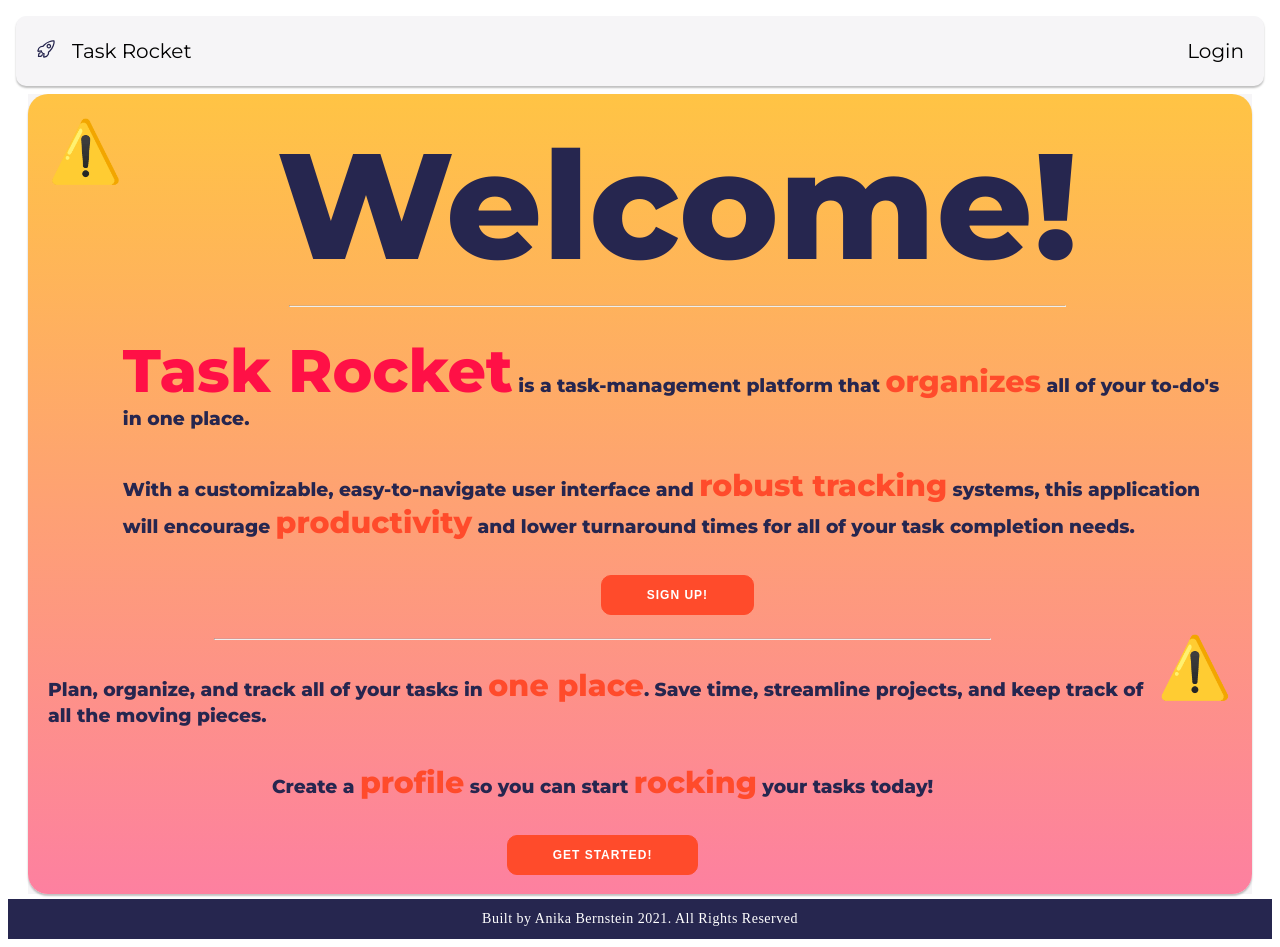
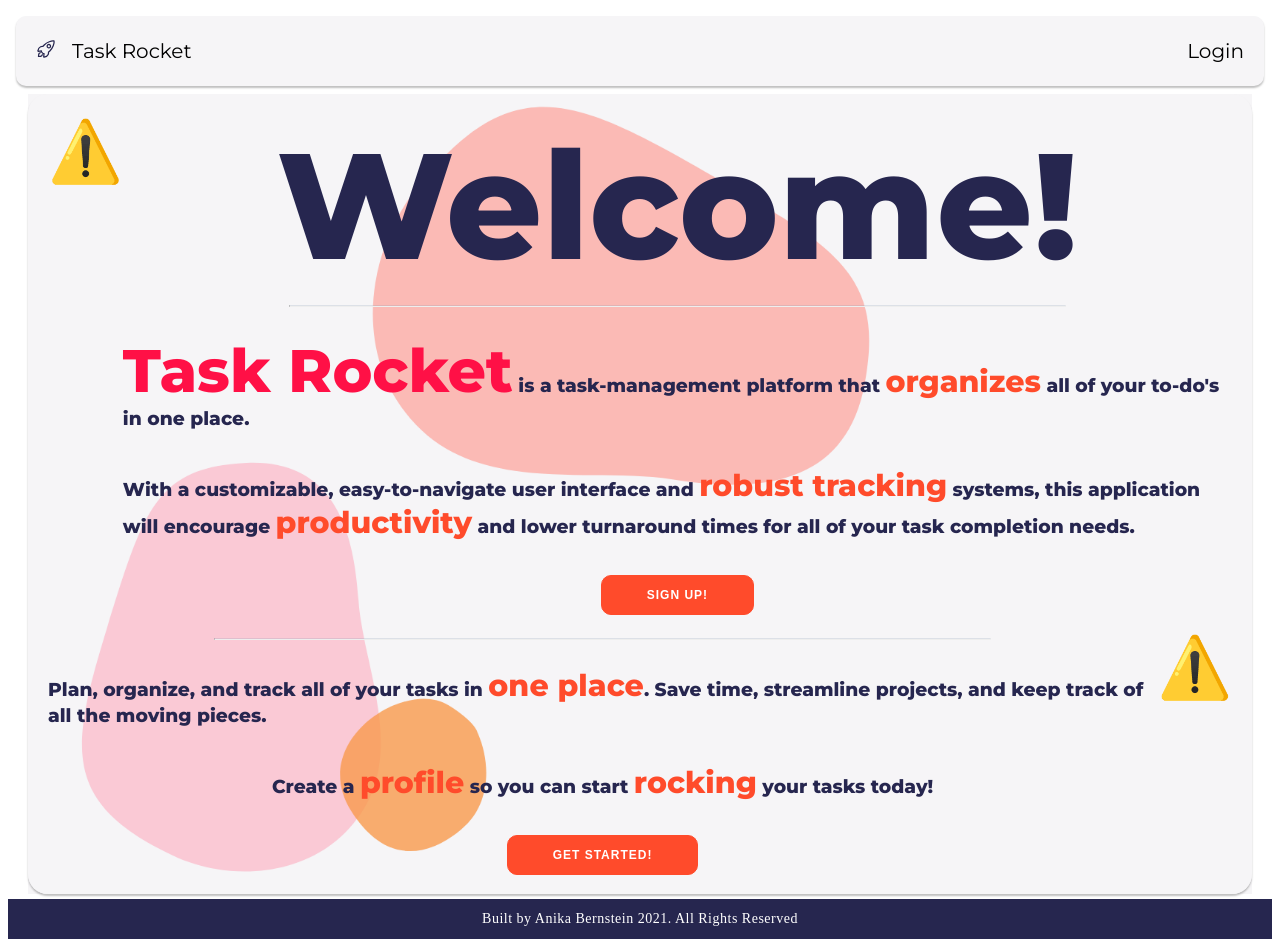
Before and after one commit to anikajb92/task-rocket-app, a React (Create React App) app: page / in a window 1280 px wide. Built offline with nearby package versions, Linux system fonts and the light colour scheme; no server answers; the HTML template or start-up script is replaced by a standard one.

Commit message:
changed parallax scroll to about words and changed background to transparent dots

```diff
--- a/src/components/About.js
+++ b/src/components/About.js
@@ -18,16 +18,13 @@ export default function About() {
   return (
     <div
       className="about-container"
-      style={{transform: `translateY(${offsetY * 0.5}px)`}}
+      // style={{transform: `translateY(${offsetY * 0.5}px)`}}
     >
-      <div
-        className="about"
-        // style={{transform: `translateY(${offsetY * 0.8}px)`}}
-      >
+      <div className="about">
         <div className="rocket-girl">
           <RocketGirl />
         </div>
-        <div className="about-words">
+        <div className="about-words" style={{transform: `translateY(${offsetY * 0.5}px)`}}>
           <h1>Welcome!</h1>
           <hr/>
           <h3>
@@ -44,11 +41,8 @@ export default function About() {
           </Link>
         </div>
       </div>
-      <div
-        className="about-2"
-        // style={{transform: `translateY(${offsetY * 0.8}px)`}}
-      >
-        <div className="about-words-2">
+      <div className="about-2">
+        <div className="about-words-2" style={{transform: `translateY(${offsetY * 0.5}px)`}}>
           <hr/>
           <h3>
             Plan, organize, and track all of your tasks in <span2>one place</span2>.
--- a/src/components/CalendarMan.js
+++ b/src/components/CalendarMan.js
@@ -8,7 +8,7 @@ export default function CalendarMan() {
        <Player
         autoplay
         loop
-        src="https://assets10.lottiefiles.com/packages/lf20_tl3xalr6.json"
+        src="https://assets9.lottiefiles.com/packages/lf20_tl3xalr6.json"
         style={{ height: '600px', width: '600px' }}
       >
       </Player>
--- a/src/components/RocketGirl.js
+++ b/src/components/RocketGirl.js
@@ -8,7 +8,7 @@ export default function RocketGirl() {
       <Player
         autoplay
         loop
-        src="https://assets8.lottiefiles.com/packages/lf20_1luftwvr.json"
+        src="https://assets1.lottiefiles.com/packages/lf20_3gwaboe0.json"
         style={{ height: '500px', width: '500px' }}
       >
       </Player>
--- a/src/styles/about.css
+++ b/src/styles/about.css
@@ -5,7 +5,8 @@
   border-radius: 20px;
   box-shadow: 0 2px 2px rgba(0,0,0,0.25);
   padding: 20px;
-  background-image: linear-gradient(180deg, var(--yellow), var(--medblush));
+  /* background-image: linear-gradient(180deg, var(--lightblush), var(--mywhite));   */
+  background-image: url('../assets/pinkdotsopacity.png');
   background-repeat: no-repeat;
   background-size: cover;
 }
```
Also changed, not shown: src/assets/background.png (deleted), src/assets/pinkdotsopacity.png (added).
